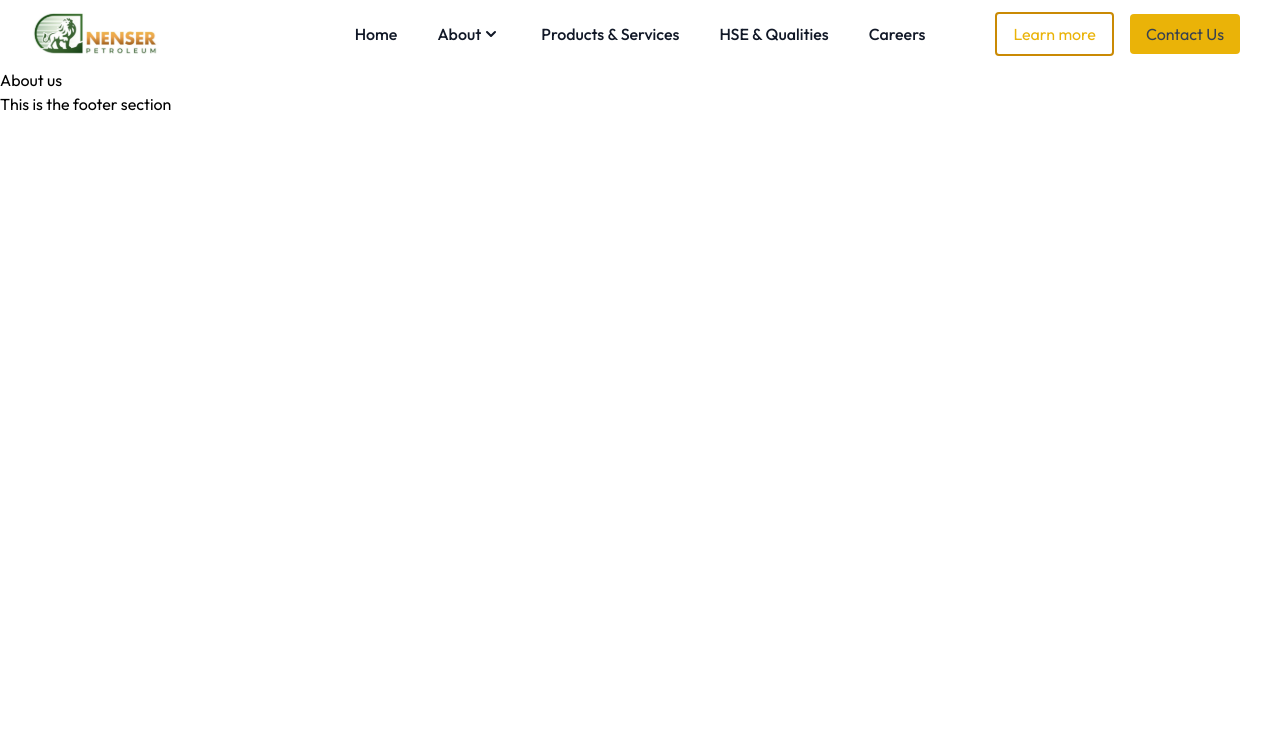
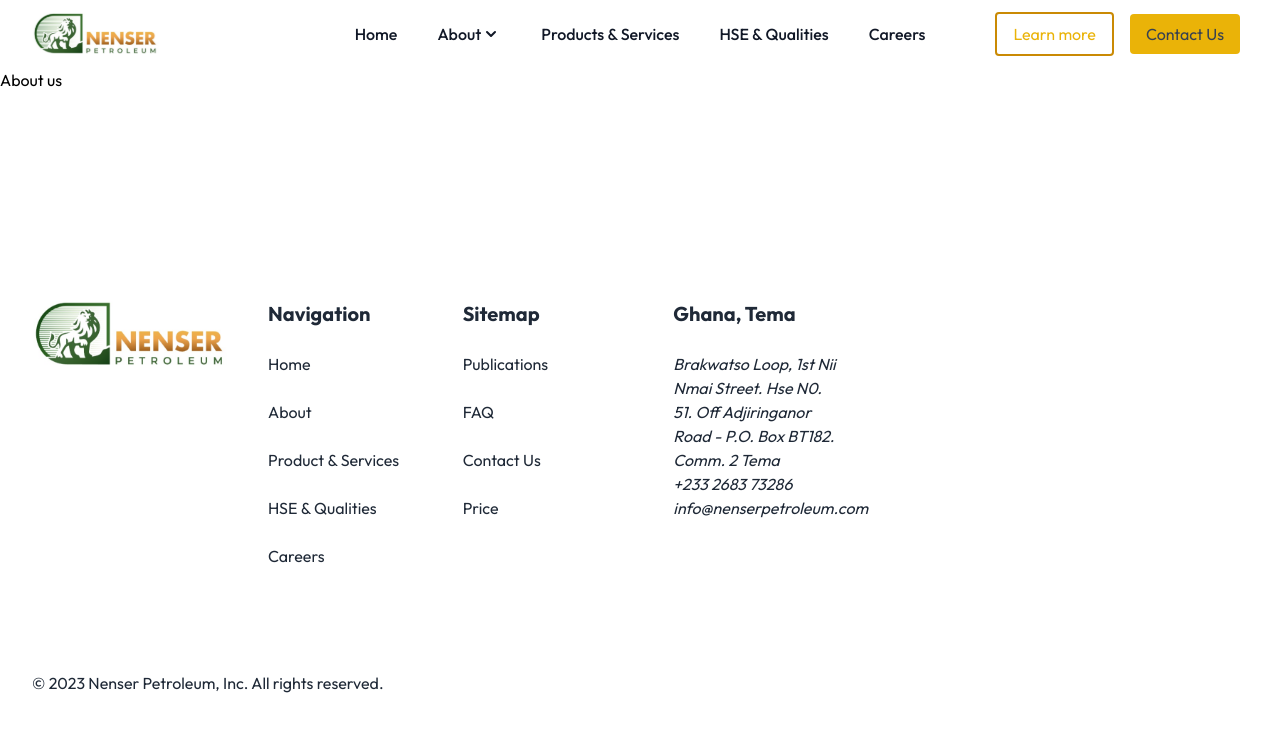
Before and after one commit to Shakvilla/nenser-petroleum, a Next.js app: page /about in a window 1280 px wide. Shown: the top 732 px of the page. Built offline with nearby package versions, Linux system fonts and the light colour scheme.

Commit message:
Added animation

```diff
--- a/package.json
+++ b/package.json
@@ -11,6 +11,7 @@
   "dependencies": {
     "@headlessui/react": "^1.7.17",
     "@heroicons/react": "v1",
+    "aos": "^3.0.0-beta.6",
     "eslint": "8.49.0",
     "eslint-config-next": "13.4.19",
     "framer-motion": "^10.16.4",
--- a/src/app/layout.js
+++ b/src/app/layout.js
@@ -1,24 +1,35 @@
-// "use client"
+"use client";
+import { useEffect } from "react";
 import Navbar from "@/components/navbar/Navbar";
 import "./globals.css";
 import { Outfit } from "next/font/google";
 import Footer from "@/components/footer/Footer";
+import AOS from "aos";
+import "aos/dist/aos.css";
 
 const outfit = Outfit({ subsets: ["latin"] });
 
-export const metadata = {
-  title: "Nenser Petroleum",
-  description: "Bulk distributer of petroleum products ",
-};
+// export const metadata = {
+//   title: "Nenser Petroleum",
+//   description: "Bulk distributer of petroleum products ",
+// };
 
 export default function RootLayout({ children }) {
+  useEffect(() => {
+    AOS.init({
+      disable: "mobile",
+      duration: "1200",
+    });
+  }, []);
   return (
     <html lang="en">
       <body className={outfit.className}>
         <div className="">
           <Navbar />
           {children}
-          <Footer />
+          <div className="mt-48 mb-8">
+            <Footer />
+          </div>
         </div>
       </body>
     </html>
--- a/src/app/page.jsx
+++ b/src/app/page.jsx
@@ -3,6 +3,7 @@
 import Explore from "@/components/home/explore/explore";
 import Gallery from "@/components/home/gallery/Gallery";
 import Hero from "@/components/home/hero/hero";
+import LetsTalk from "@/components/home/letstalk/LetsTalk";
 import Products from "@/components/home/products/Products";
 import ShortDescription from "@/components/home/short-description/ShortDescription";
 import Team from "@/components/home/team/Team";
@@ -19,6 +20,7 @@
       <Products />
       <Gallery />
       <Team />
+      <LetsTalk />
     </main>
   );
 }
--- a/src/components/footer/Footer.jsx
+++ b/src/components/footer/Footer.jsx
@@ -1,8 +1,109 @@
-"use client";
 import React from "react";
+import Link from "next/link";
+import Image from "next/image";
+import FooterLogo from "../../../public/assets/images/logo.svg";
 
-const Footer = () => {
-  return <div className="">This is the footer section</div>;
-};
+const navigation = [
+  { name: "Home" },
+  { name: "About" },
+  { name: "Product & Services" },
+  { name: "HSE & Qualities" },
+  { name: "Careers" },
+];
+
+const sitemaps = [
+  { name: "Publications" },
+  { name: "FAQ" },
+  { name: "Contact Us" },
+  { name: "Price" },
+];
+
+const addresses = [
+  {
+    address:
+      "Brakwatso Loop, 1st Nii Nmai Street. Hse N0. 51. Off Adjiringanor Road - P.O. Box BT182. Comm. 2 Tema",
+    phoneNumber: "+233 2683 73286",
+    country: "Ghana, Tema",
+    email: "info@nenserpetroleum.com",
+  },
+];
+
+function Footer() {
+  const today = new Date();
+  const year = today.getFullYear();
+
+  return (
+    <>
+      <div className="container mx-auto px-4 sm:px-6 lg:px-8   ">
+        <div className="sm:flex sm:flex-wrap  md:py-4 items-start">
+          <Image
+            src={FooterLogo}
+            width={200}
+            height={150}
+            alt="nenser"
+            className=""
+          />
+          <div className="px-4 sm:w-1/2 md:w-1/4 xl:w-1/6 ml-5 ">
+            <h5 className="text-xl font-bold mb-6 text-gray-800">Navigation</h5>
+            {navigation.map((navitem) => (
+              <li key={navitem.name} className="list-none footer-links mb-6">
+                <Link
+                  href="#"
+                  className=" text-gray-800 border-b border-solid border-transparent h hover:text-gray-900"
+                >
+                  {navitem.name}
+                </Link>
+              </li>
+            ))}
+          </div>
+
+          <div className="px-2 sm:w-1/2 md:w-1/4 xl:w-1/6 mt-8 sm:mt-0">
+            <h5 className="text-xl font-bold mb-6 text-gray-800">Sitemap</h5>
+            {sitemaps.map((sitemap) => (
+              <li key={sitemap.name} className="list-none footer-links mb-6">
+                <Link
+                  href="#"
+                  className=" text-gray-800 border-b border-solid border-transparent h hover:text-gray-900"
+                >
+                  {sitemap.name}
+                </Link>
+              </li>
+            ))}
+          </div>
+          {addresses.map((address) => (
+            <div
+              key={address.country}
+              className="px-4 sm:w-1/2 md:w-1/4 xl:w-1/6 mt-8 md:mt-0"
+            >
+              <h5 className="text-xl font-bold mb-6 text-gray-800  ">
+                {address.country}
+              </h5>
+              <address className=" text-gray-800 ">
+                {address.address}
+                <div>
+                  <Link href="#">{address.phoneNumber}</Link>
+                  <div>
+                    <Link href="#">{address.email}</Link>
+                  </div>
+                </div>
+              </address>
+            </div>
+          ))}
+        </div>
+
+        <div className="mt-8 border-t border-white pt-8 md:flex md:items-center md:justify-between">
+          <div className="flex space-x-6 md:order-2">
+            <p className="text-base text-white leading-5">
+              Designed and Developed By: Abdullah Clement Abdul Shekur
+            </p>
+          </div>
+          <p className="mt-8 text-base leading-5 text-gray-800 md:order-1 md:mt-0">
+            &copy; {year} Nenser Petroleum, Inc. All rights reserved.
+          </p>
+        </div>
+      </div>
+    </>
+  );
+}
 
 export default Footer;
--- a/src/components/home/Who/WhoWeAre.jsx
+++ b/src/components/home/Who/WhoWeAre.jsx
@@ -125,7 +125,11 @@
         </div>
         <div className="lg:flex">
           {array.map((arr) => (
-            <div className="flex flex-col items-center my-10" key={arr.id}>
+            <div
+              className="flex flex-col items-center my-10"
+              key={arr.id}
+              data-aos="zoom-in-up"
+            >
               <h1 className="font-extrabold text-3xl text-gray-800 ">
                 {arr.title}
               </h1>
--- a/src/components/home/experience/Experience.jsx
+++ b/src/components/home/experience/Experience.jsx
@@ -6,7 +6,10 @@
 import Cube from "../../../../public/assets/images/Cube.svg";
 const Experience = () => {
   return (
-    <div className="flex container mx-auto px-4 sm:px-6 lg:px-8 lg:py-16 ">
+    <div
+      className="flex container mx-auto px-4 sm:px-6 lg:px-8 lg:py-16 "
+      data-aos="zoom-in-up"
+    >
       <div className="w-1/2 hidden lg:block">
         <Image src={Engineer} alt="engineer" className="w-[550px] h-[700px]" />
       </div>
--- a/src/components/home/explore/explore.jsx
+++ b/src/components/home/explore/explore.jsx
@@ -3,7 +3,10 @@
 import Link from "next/link";
 const Explore = () => {
   return (
-    <div className=" bg-gradient-to-br from-lime-900 to-lime-900/70 py-5">
+    <div
+      className=" bg-gradient-to-br from-lime-900 to-lime-900/70 py-5"
+      data-aos="zoom-in-up"
+    >
       <div className="container mx-auto px-4 sm:px-6 lg:px-8 py-16 flex flex-col lg:flex-row">
         <div className="">
           <h1 className="font-extrabold text-white text-normal leading-9 tracking-widest lg:text-yellow-400">
--- a/src/components/home/gallery/Gallery.jsx
+++ b/src/components/home/gallery/Gallery.jsx
@@ -3,7 +3,10 @@
 
 const Gallery = () => {
   return (
-    <div className="container mx-auto px-4 sm:px-6 lg:px-8 py-8 ">
+    <div
+      className="container mx-auto px-4 sm:px-6 lg:px-8 py-8 "
+      data-aos="zoom-in-up"
+    >
       <div className="flex justify-center my-4">
         <h1 className="font-extrabold text-4xl text-gray-800">Our Gallery</h1>
       </div>
--- a/src/components/home/hero/hero.js
+++ b/src/components/home/hero/hero.js
@@ -22,7 +22,10 @@
         className={styles.videos}
       />
 
-      <div className="flex bg-slate-900/15 backdrop-brightness-75 top-0 absolute w-full h-full">
+      <div
+        className="flex bg-slate-900/15 backdrop-brightness-75 top-0 absolute w-full h-full"
+        data-aos="zoom-in-up"
+      >
         <div className="flex container mx-auto px-4 sm:px-6 lg:px-8   h-full">
           <div className="container relative   py-14 lg:w-3/5 ">
             <h1 className=" font-bold md:font-extrabold text-[35px] md:text-[80px] xxl:text-[90px] text-white leading-10 md:leading-[80px] xxl:leading-[90px] xxl:tracking-widest">
--- /dev/null
+++ b/src/components/home/letstalk/LetsTalk.js
@@ -0,0 +1,38 @@
+import SubHeading from "@/components/atoms/SubHeading/SubHeading";
+import React from "react";
+import Link from "next/link";
+const LetsTalk = () => {
+  return (
+    <div className=" bg-gradient-to-br from-lime-900 to-lime-900/70 py-5">
+      <div
+        className="container mx-auto px-4 sm:px-6 lg:px-8 py-16 flex flex-col lg:flex-row"
+        data-aos="zoom-in-up"
+      >
+        <div className="">
+          <h1 className="font-extrabold text-white text-normal leading-9 tracking-widest lg:text-yellow-400">
+            Talk to us
+          </h1>
+          <div className="w-[366px] lg:w-[700px] lg:text-[58px] lg:leading-[58px] h-[109px] text-white text-[32px] font-extrabold leading-9 tracking-widest my-2">
+            Have a question? We’d love to hear from you.
+          </div>
+        </div>
+        <div
+          className="w-full lg:w-2/5 flex items-center"
+          data-aos="zoom-in-up"
+        >
+          <div className="my-5">
+            <Link
+              href="/contact"
+              className="px-4 py-2 text-xs text-center text-gray-700 bg-yellow-500 rounded hover:bg-yellow-700 hover:text-white md:text-base font-base "
+              target="_blank"
+            >
+              Learn more
+            </Link>
+          </div>
+        </div>
+      </div>
+    </div>
+  );
+};
+
+export default LetsTalk;
--- a/src/components/home/products/Products.jsx
+++ b/src/components/home/products/Products.jsx
@@ -60,7 +60,7 @@
           </h2>
 
           {products.map((p) => (
-            <div className="flex flex-col" key={p.id}>
+            <div className="flex flex-col" key={p.id} data-aos="zoom-in-up">
               {/* <Image src={FuelProducts} alt="fuel-products" className="py-2" /> */}
 
               {p.image}
@@ -88,7 +88,7 @@
           </h2> */}
 
           {products2.map((p) => (
-            <div className="flex flex-col" key={p.id}>
+            <div className="flex flex-col" key={p.id} data-aos="zoom-in-up">
               {/* <Image src={FuelProducts} alt="fuel-products" className="py-2" /> */}
 
               {p.image}
```
Also changed, not shown: src/components/home/team/Team.js (+6 -4 lines), 1 other file (tests, documents, lock files or other folders).
